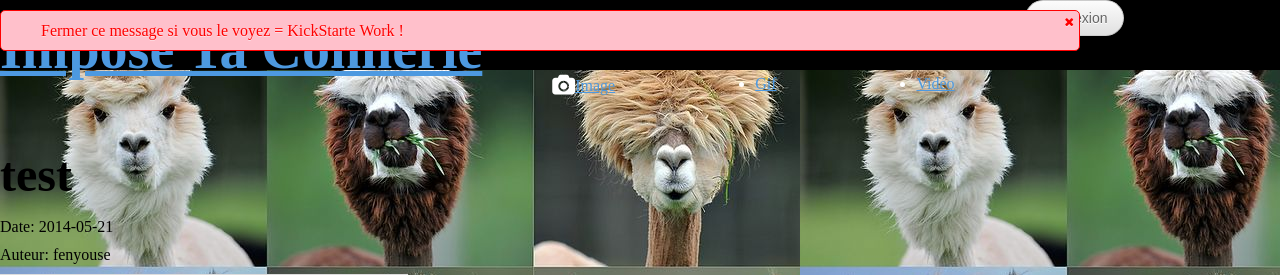
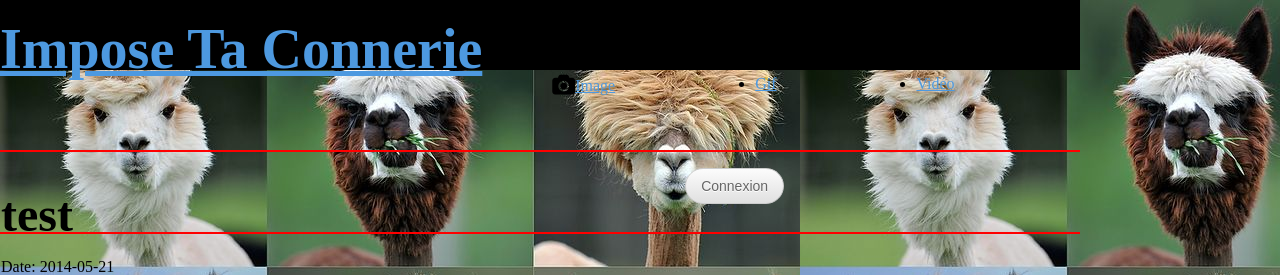
Before and after one commit to VizualM/imposetaconnerie, a PHP site: page /index.php?section=image in a window 1280 px wide. Shown: the top 275 px of the page. Run offline with PHP 8.4, Linux system fonts and the light colour scheme; data comes from the database, SQL or seed files in the repository; some libraries are stand-ins or nearby versions.

Commit message:
page image/header modif

```diff
--- a/vue/site/css/style.css
+++ b/vue/site/css/style.css
@@ -13,51 +13,55 @@
 		background-image:url(../../../img/font/lama.jpg);
         background-attachment: fixed;
 	}
+#container
+    {
+        margin: auto 0;
+        width: 1080px;
+    }
 
-#header
+#header_background
     {
-        position: absolute;
         top: 0px;
         width: 100%;
         height: 70px;
         background: black;
-        text-decoration: none;
-        text-transform: none;
-        color: white;
     }
+
 #header #titre
     {
         float: left;
     }
+
 #header #menu ul li
     {
-
-        text-transform: none;
         margin: 70px;
         float: left;
     }
+
 .article
     {
         margin-top: 80px;
         background-color: white;
         width: 1080px;
+        border: solid 1px red;
     }
-.article .content_gauche
+
+.content_gauche
     {
         width: 540px;
         height: 600px;
-        margin-bottom: 100px;
         float: left;
     }
-.article .content_droite
+
+.content_droite
     {
-        width: 540px;
+        width: 538px;
         height: 600px;
-        margin-bottom: 100px;
         float: left;
 
     }
-.article .twiter
+
+.content_droite .twiter
     {
         margin-top: 150px;
     }
--- a/vue/site/include/header.php
+++ b/vue/site/include/header.php
@@ -1,4 +1,4 @@
-<!DOCTYPE html PUBLIC "-//W3C//DTD XHTML 1.0 Strict//EN" "http://www.w3.org/TR/xhtml1/DTD/xhtml1-strict.dtd">
+<!DOCTYPE html>
 
 <html>
 
@@ -14,7 +14,7 @@
     <link rel="stylesheet" href="vue/site/css/kickstart.css" media="all" /> <!-- KICKSTART -->
 </head>
 <body>
-
+    <div id="header_background">
         <div id="header">
             <div id="titre">
                 <h1><a href="index.php">Impose Ta Connerie</a></h1>
@@ -43,7 +43,5 @@
                     }
                     ?>
             </div>
-
         </div>
-
-    <div class="notice error">Fermer ce message si vous le voyez = KickStarte Work ! <a href="http://google.fr" class="icon-remove"></a></div>
+    </div>
--- a/vue/site/pages/image.php
+++ b/vue/site/pages/image.php
@@ -1,30 +1,29 @@
 <?php $pageactive = 'image'; ?>
 <?php include('vue/site/include/header.php');?>
 
+<?php
+    while($img = $prepare_compte->fetch()) {
+?>
+    <div class="article">
 
-    <div class="article">
-        <?php
-        while($img = $prepare_compte->fetch()) {
-        ?>
         <div class="content_gauche">
                 <h2><?php echo $img['titre'];?></h2>
                 <p>Date: <?php echo $img['date'];?></p>
                 <p>Auteur: <?php echo $img['auteur'];?></p>
                 <img class="caption" title="<?php echo $img['nom_image'];?>" src="img/img/<?php echo $img['nom_image'];?>"/>
+        </div>
 
-
-        </div>
         <div class="content_droite">
             <div class="twiter">
                 <a href="http://twitter.com/share" class="twitter-share-button" data-count="vertical" data-via="Impose Ta Connerie">Tweet</a>
                 <script type="text/javascript" src="http://platform.twitter.com/widgets.js"></script>
             </div>
         </div>
-        <?php
-            $compt_ann = $compt_ann + 1; }
-        ?>
+
     </div>
-
+<?php
+    $compt_ann = $compt_ann + 1; }
+?>
 
 
 
```
Lines whose indentation alone changed are shown as unchanged.
